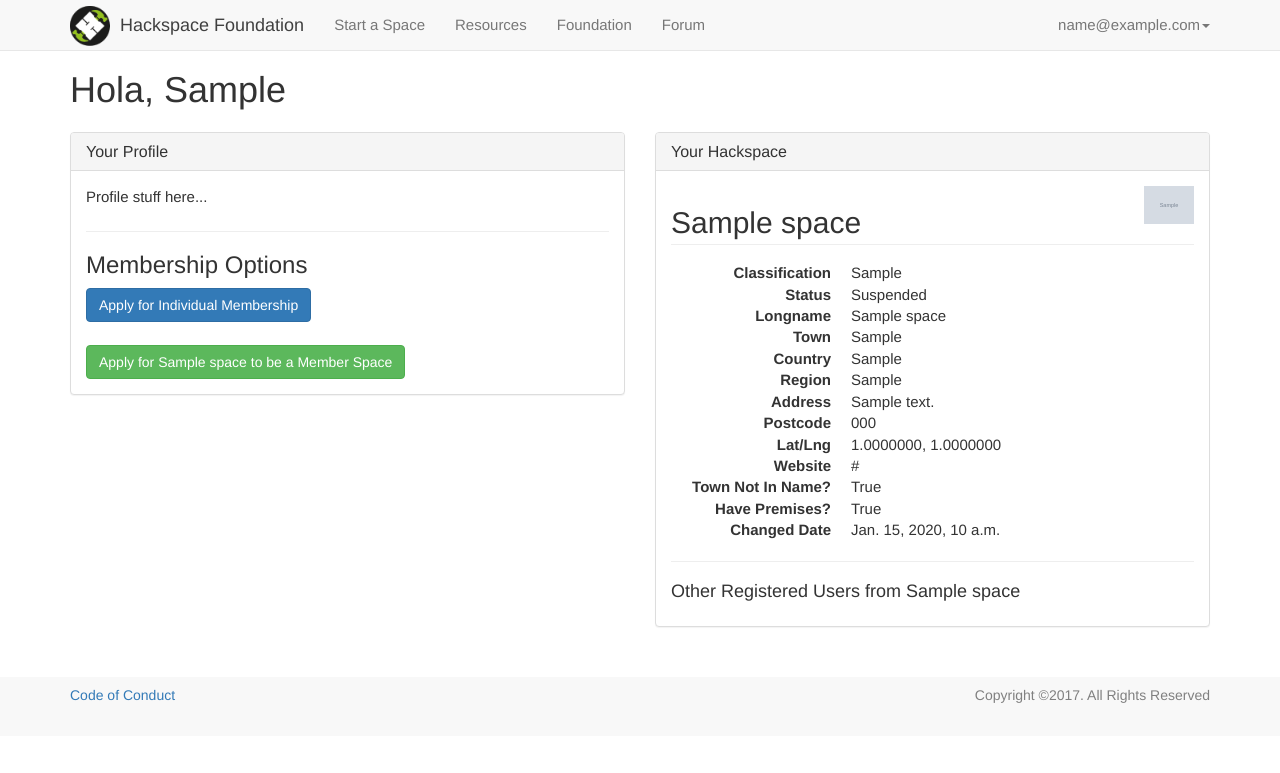
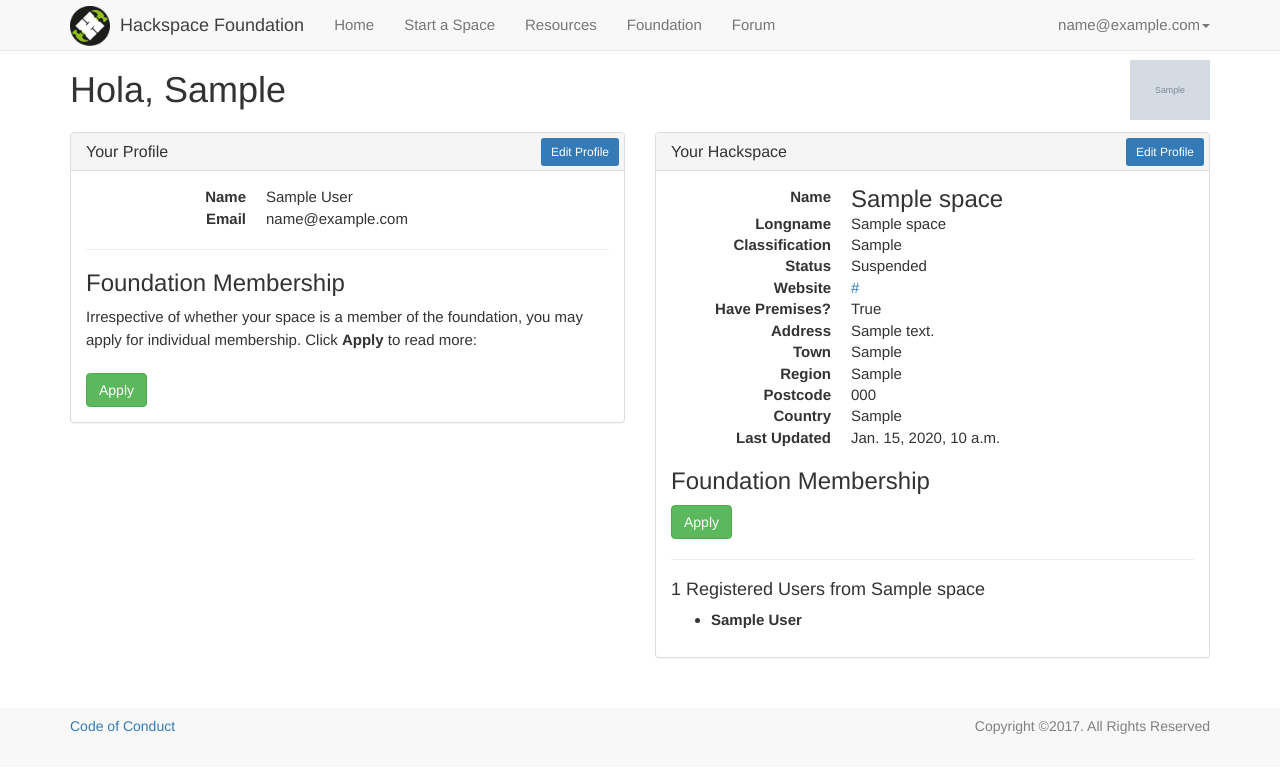
Before and after one commit to UKHackspaceFoundation/website, a Django app: page /home in a window 1280 px wide. Shown: the top 773 px of the page. Run offline with Django 3.2, Linux system fonts and the light colour scheme; a user stored in the database is signed in; tables that the repository leaves empty hold one stand-in row (values such as "Sample post"); grey boxes marked "Sample" are stand-in pictures; parts of the project's set-up code (start-up, migrations or seed data) failed here and were passed over; some libraries are stand-ins or nearby versions.

Commit message:
Improved home page

```diff
--- a/main/models.py
+++ b/main/models.py
@@ -9,6 +9,9 @@ class User(AbstractUser):
     space = models.ForeignKey('Space', models.SET_NULL, blank=True, null=True)
     USERNAME_FIELD = 'email'
     REQUIRED_FIELDS = []
+
+    class Meta:
+        ordering = ["first_name"]
 
 
 
--- a/main/templates/_menu.html
+++ b/main/templates/_menu.html
@@ -12,6 +12,9 @@
     </div>
     <div id="navbar" class="collapse navbar-collapse">
       <ul class="nav navbar-nav">
+          {% if user.is_authenticated %}
+          <li><a href="/home">Home</a></li>
+          {% endif %}
           <li><a href="/resources/start-a-space.md">Start a Space</a></li>
           <li><a href="/resources/">Resources</a></li>
           <li><a href="/foundation/mission.md">Foundation</a></li>
--- a/main/templates/main/home.html
+++ b/main/templates/main/home.html
@@ -5,28 +5,31 @@
 
 {% block content %}
 
+<img src="{{ user.space.logo_image_url }}" class="home-hackspace-logo pull-right"/>
+
 <h1>Hola, {{ user.first_name }}</h1>
 
 <div class="row">
     <div class="col-md-6">
         <div class="panel panel-default">
             <div class="panel-heading">
+                <a href="" class="btn-sm btn-primary pull-right">Edit Profile</a>
                 <h3 class="panel-title">Your Profile</h3>
             </div>
             <div class="panel-body">
 
-                <p>Profile stuff here... </p>
+                <dl class="dl-horizontal">
+                    <dt>Name</dt> <dd>{{ user.first_name }} {{ user.last_name }}</dd>
+                    <dt>Email</dt> <dd>{{ user.email }}</dd>
+                </dl>
 
 
                 <hr/>
 
-                <h3>Membership Options</h3>
+                <h3>Foundation Membership</h3>
 
-                <a href="" class="btn btn-primary">Apply for Individual Membership</a>
-
-                <br><br>
-
-                <a href="" class="btn btn-success">Apply for {{ user.space.name }} to be a Member Space</a>
+                <p>Irrespective of whether your space is a member of the foundation, you may apply for individual membership.  Click <b>Apply</b> to read more:</p>
+                <a href="/join/supporter" class="btn btn-success">Apply</a>
 
             </div>
         </div>
@@ -36,39 +39,40 @@
         {% if user.space %}
             <div class="panel panel-default">
                 <div class="panel-heading">
+                    <a href="" class="btn-sm btn-primary pull-right">Edit Profile</a>
                     <h3 class="panel-title">Your Hackspace</h3>
                 </div>
                 <div class="panel-body">
 
-                    <img src="{{ user.space.logo_image_url }}" class="home-hackspace-logo pull-right"/>
-
-                    <h2>{{ user.space.name }}</h2>
-
                     <dl class="dl-horizontal">
+                        <dt>Name</dt> <dd><h3>{{ user.space.name }}</h3></dd>
+                        <dt>Longname</dt> <dd>{{ user.space.longname }}</dd>
                         <dt>Classification</dt> <dd>{{ user.space.classification }}</dd>
                         <dt>Status</dt> <dd>{{ user.space.status }}</dd>
-                        <dt>Longname</dt> <dd>{{ user.space.longname }}</dd>
+                        <dt>Website</dt> <dd><a href="{{ user.space.main_website_url }}">{{ user.space.main_website_url }}</a></dd>
+                        <dt>Have Premises?</dt> <dd>{{ user.space.have_premises }}</dd>
+                        <dt>Address</dt> <dd>{{ user.space.address_first_line }}</dd>
                         <dt>Town</dt> <dd>{{ user.space.town }}</dd>
+                        <dt>Region</dt> <dd>{{ user.space.region }}</dd>
+                        <dt>Postcode</dt> <dd>{{ user.space.postcode }}</dd>
                         <dt>Country</dt> <dd>{{ user.space.country }}</dd>
-                        <dt>Region</dt> <dd>{{ user.space.region }}</dd>
-                        <dt>Address</dt> <dd>{{ user.space.address_first_line }}</dd>
-                        <dt>Postcode</dt> <dd>{{ user.space.postcode }}</dd>
-                        <dt>Lat/Lng</dt> <dd>{{ user.space.lat }}, {{user.space.lng}}</dd>
-                        <dt>Website</dt> <dd>{{ user.space.main_website_url }}</dd>
-                        <dt>Town Not In Name?</dt> <dd>{{ user.space.town_not_in_name }}</dd>
-                        <dt>Have Premises?</dt> <dd>{{ user.space.have_premises }}</dd>
-                        <dt>Changed Date</dt> <dd>{{ user.space.changed_date }}</dd>
+                        <dt>Last Updated</dt> <dd>{{ user.space.changed_date }}</dd>
                     </dl>
+
+                    <h3>Foundation Membership</h3>
+
+                    <a href="" class="btn btn-success">Apply</a>
 
                     <hr/>
 
-                    <h4>Other Registered Users from {{ user.space.name }}</h4>
+                    <h4>{{ associated_users|length }} Registered Users from {{ user.space.name }}</h4>
                     {% if associated_users %}
                         <ul>
                             {% for au in associated_users %}
-                                {% if au != user %}
-                                    <li>{{ au.first_name }} {{ au.last_name }}</li>
-                                {% endif %}
+                                <li>{% if au == user %}<b>{% endif %}
+                                    {{ au.first_name }} {{ au.last_name }}
+                                    {% if au == user %}</b>{% endif %}
+                                </li>
                             {% endfor %}
                         </ul>
                     {% endif %}
--- a/static/css/main.css
+++ b/static/css/main.css
@@ -209,6 +209,16 @@ h2 {
 }
 
 img.home-hackspace-logo {
-    max-width:50px;
-    max-height:50px;
+    max-width:100px;
+    max-height:60px;
+    margin-top:10px;
 }
+
+dd h3 {
+    margin:0px 0px;
+}
+
+.panel-heading .btn-sm {
+    margin-top: -5px;
+    margin-right: -10px;
+}
```
Also changed, not shown: main/migrations/0005_auto_20170415_1930.py (added).
